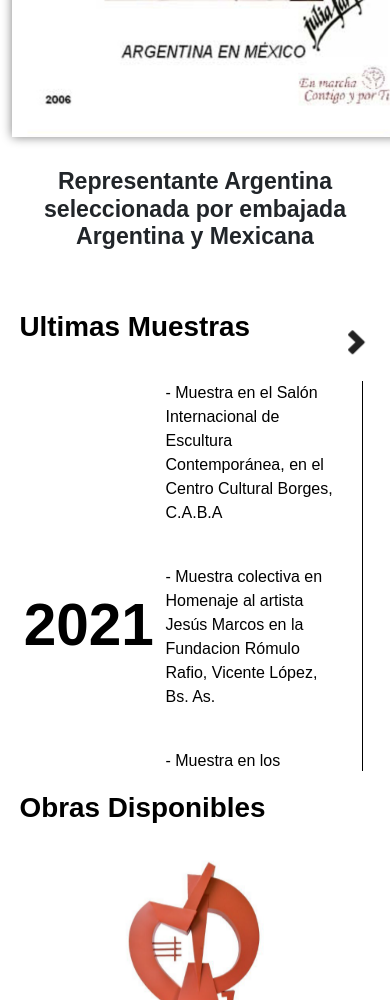
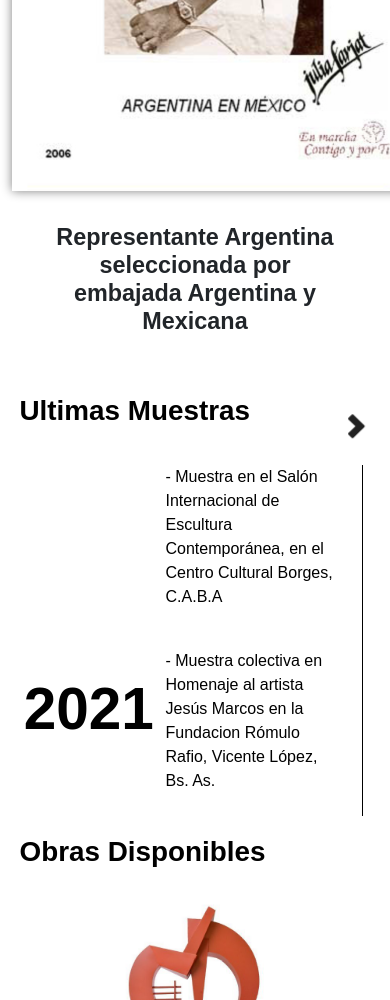
Before and after one commit to JereDiberto/JuliaFarjat, a website: page index.html in a window 390 px wide. Shown: the part 1000-2000 px from the top of the page. Drawn offline with nearby package versions, Linux system fonts and the light colour scheme.

Commit message:
version1

```diff
--- a/scss/_home.scss
+++ b/scss/_home.scss
@@ -211,10 +211,17 @@ $color1: #7196B9;
 
 @media screen and (max-width:576px){
 
+    .bio-resumen-txt{
+        font-size: 5vw;
+        margin-top: -10vw;
+    }
+
+
     .rep-contenedor{
         margin-top: 12vw;
     }
     .rep-titulo{
+        font-size: 6vw;
         padding: 8vw;
         text-align: center;
     }
@@ -259,7 +266,7 @@ $color1: #7196B9;
     }
 
     .wrapper{
-        max-height: 100vw;
+        max-height: 120vw;
         display: flex;
         overflow: auto;
     }
@@ -270,7 +277,7 @@ $color1: #7196B9;
 
     .wrapper .item{
         min-width: 90vw;
-        height: 100vw;
+        height: 90vw;
         text-align: left;
         margin-right: 2px;
         margin: 0 3vw 0 3vw;
```
Also changed, not shown: css/style.css.
